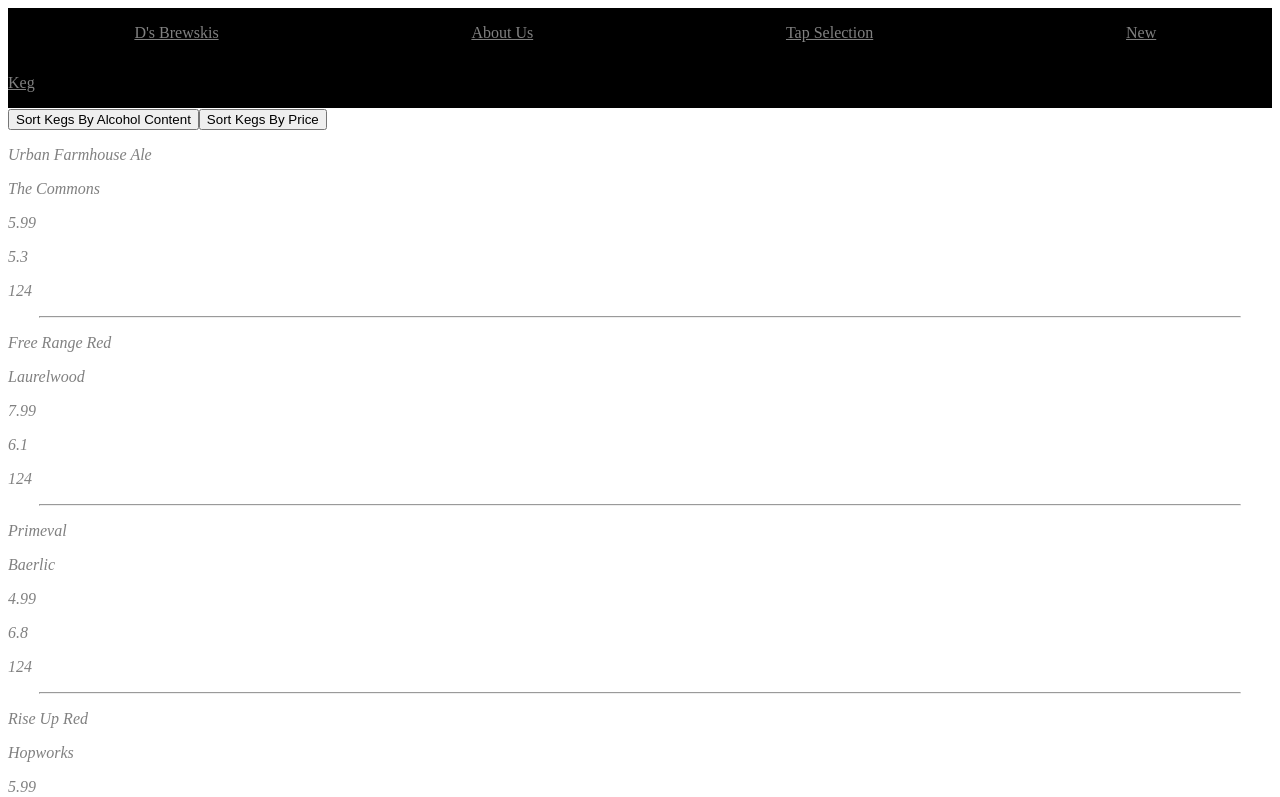
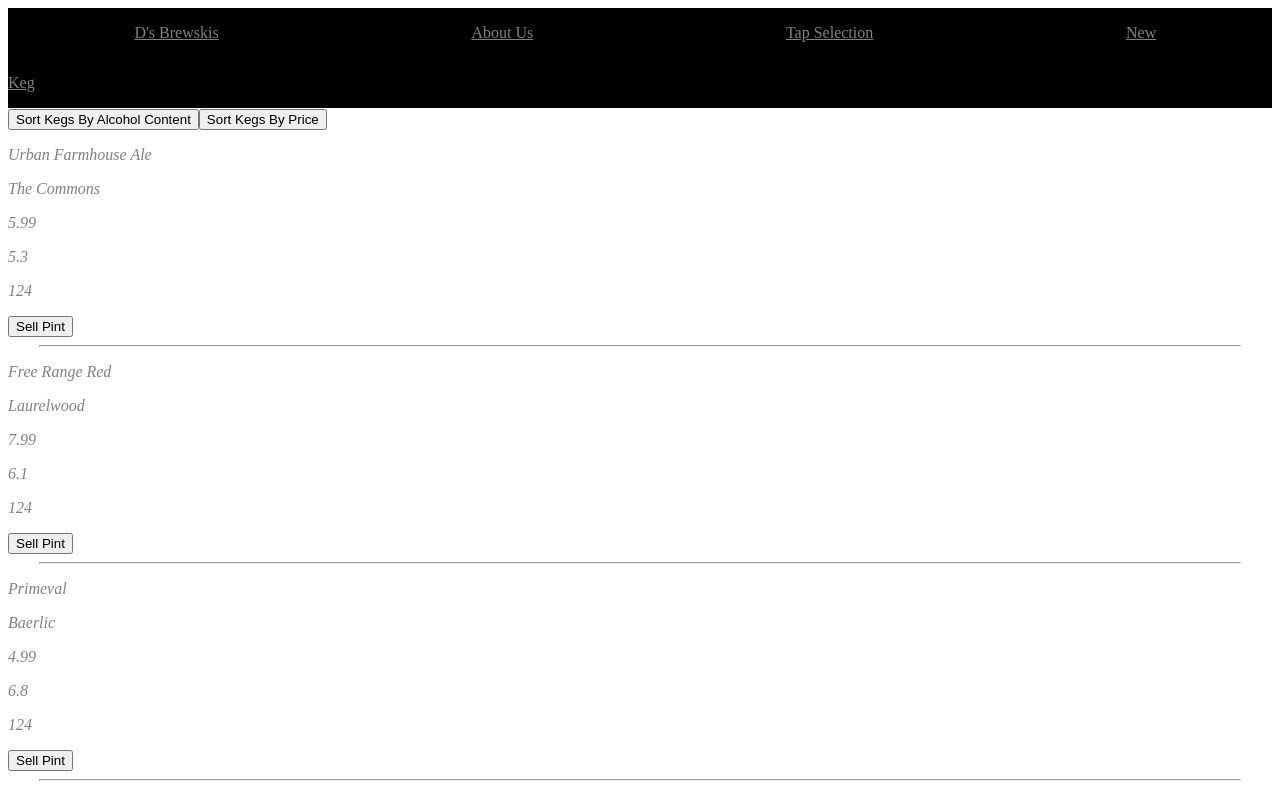
Before and after one commit to darrionkg/react-tap-room, a React app: page /#/selection in a window 1280 px wide. Shown: the top 797 px of the page. Built offline with nearby package versions, Linux system fonts and the light colour scheme; a web font is replaced by a local one.

Commit message:
pass function up for selling pints

```diff
--- a/src/components/App/App.jsx
+++ b/src/components/App/App.jsx
@@ -28,6 +28,7 @@
       ]
     };
     this.handleAddingNewKegToList = this.handleAddingNewKegToList.bind(this);
+    this.handleSellPint = this.handleSellPint.bind(this);
   }
 
   handleAddingNewKegToList(newKeg){
@@ -36,6 +37,10 @@
     newKegList.push(newKeg);
     console.log(newKegList);
     this.setState({kegList: newKegList});
+  }
+
+  handleSellPint() {
+    console.log("handleSellPint in app")
   }
 
 
@@ -48,7 +53,10 @@
         <Switch>
           <Route exact path='/' component={Home} />
           <Route path='/about' component={About} />
-          <Route path='/selection' render={() => <TapSelection kegs = {this.state.kegList}/> }/>
+          <Route path='/selection' render={() => <TapSelection
+          kegs = {this.state.kegList}
+          handleSellPint={this.handleSellPint}
+          /> }/>
           <Route path='/newkeg' render={() => <KegForm addKeg = {this.handleAddingNewKegToList}/> }/>
 
         </Switch>
--- a/src/components/TapSelection/KegProp.jsx
+++ b/src/components/TapSelection/KegProp.jsx
@@ -3,6 +3,11 @@
 import './Keg.css';
 
 function KegProp(props){
+
+  function sellPint() {
+    console.log("test");
+    props.handleSellPint;
+  }
 
   return (
     <div>
@@ -12,6 +17,7 @@
         <p><em>{props.price}</em></p>
         <p><em>{props.alcoholContent}</em></p>
         <p><em>{props.pints}</em></p>
+        <button onClick={sellPint}>Sell Pint</button>
         <hr/>
       </div>
     </div>
@@ -27,3 +33,7 @@
 // kegProp: PropTypes.instanceOf(Keg);
 
 export default KegProp;
+
+KegProp.propTypes = {
+  handleSellPint: PropTypes.func
+}
--- a/src/components/TapSelection/TapSelection.jsx
+++ b/src/components/TapSelection/TapSelection.jsx
@@ -13,6 +13,10 @@
   //   props.kegs = props.kegs.sort((a, b) => a.price-b.price);
   // }
 
+  function handleSellPint() {
+    console.log("handleSellPint tapSelection");
+  }
+
   return (
     <div className="beerList">
       <button >Sort Kegs By Alcohol Content</button>
@@ -23,9 +27,9 @@
           price={keg.price}
           alcoholContent={keg.alcoholContent}
           pints={keg.pints}
-          key={index} />
-      )}
-      {/* Haven't gotten the form to work yet */}
+          handleSellPint={handleSellPint()}
+          key={index} />,
+          )}
 
     </div>
   );
@@ -34,5 +38,6 @@
 export default TapSelection;
 
 TapSelection.propTypes = {
-  kegs: PropTypes.array
+  kegs: PropTypes.array,
+  handleSellPint: PropTypes.func
 }
```
